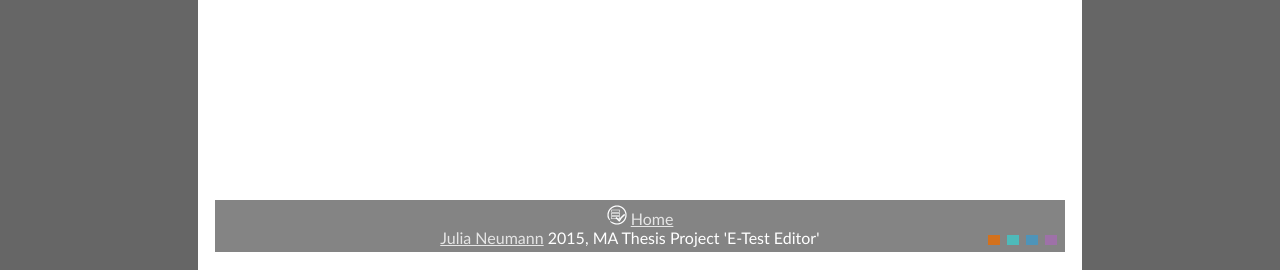
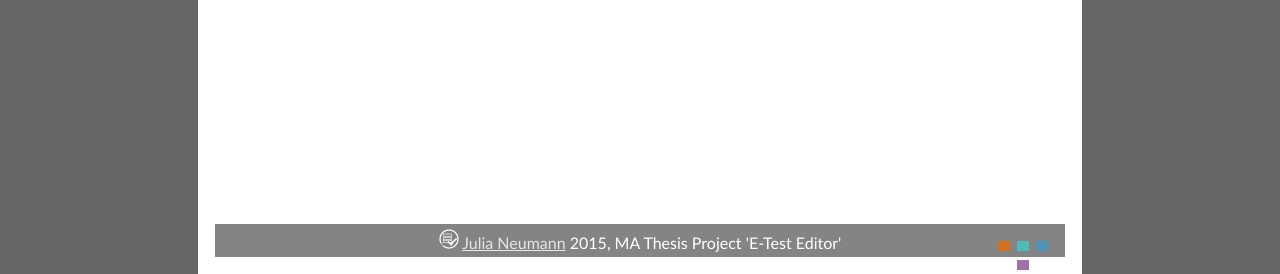
Before and after one commit to JuliaNeumann/e_tests, a PHP site: page /e_tests/ in a window 1280 px wide. Shown: the part 530-804 px from the top of the page. Run offline with PHP 8.4, Linux system fonts and the light colour scheme; data comes from the database, SQL or seed files in the repository; data that the repository does not hold is empty.

Commit message:
home link positioned on top right

```diff
--- a/css/styles_general.css
+++ b/css/styles_general.css
@@ -99,10 +99,6 @@ footer {
 	border-bottom: 17px solid white;
 }
 
-footer a {
-	color: #E5E5E5;
-}
-
 header, section, footer, aside, nav, main, article, figure { /*ensure HTML5 semantic elements to be displayed correctly in old browsers*/
     display: block;
 }
@@ -113,8 +109,8 @@ header, footer {
 	padding: 5px;
 }
 
-.push { /*makes footer stay at bottom of page*/
-    height: 70px;
+.push { /*makes footer stay at bottom of page, same height as footer*/
+    height: 46px;
 }
 
 section {
@@ -128,11 +124,17 @@ section {
 	padding: 0px;
 }
 
+#title_header {
+	margin-bottom: 17px;
+	/*border-top: 17px solid white;*/
+	font-size: 2em;
+}
+
 #wrapper { /*makes footer stay at bottom of page*/
     min-height: 100vh;
     height: auto !important;
     height: 100%;
-    margin: 0 auto -70px; /*negative value of the footer's & .push height */
+    margin: 0 auto -46px; /*negative value of the footer's & .push height */
 }
 
 /*************************************************************************************************************************/
@@ -152,8 +154,8 @@ button:focus, input[type="submit"]:focus { /*remove the default color border tha
 	outline: 0;
 }
 
-#contact_link {
-	margin-left: 52px; /*width of #color_chooser*/
+#app_icon {
+	margin-left: 71px; /*width of #color_chooser*/
 }
 
 .delete_notification_button {
@@ -168,6 +170,17 @@ button:focus, input[type="submit"]:focus { /*remove the default color border tha
 	font-style: italic;
 	color: #AE0000;
 	display: inline;
+}
+
+footer a {
+	color: #E5E5E5;
+}
+
+#home_link_container {
+	margin-bottom: 5px;
+	border-top: 2px solid white;
+	min-height: 10px;
+	font-size: 0.8em;
 }
 
 h3 {
@@ -204,12 +217,6 @@ label {
 	opacity: 0.5;
 }
 
-#title_header {
-	margin-bottom: 17px;
-	border-top: 17px solid white;
-	font-size: 2em;
-}
-
 /*************************************************************************************************************************/
 
 /*POSITIONS / DISPLAY*/
@@ -232,7 +239,8 @@ label {
 
 #color_chooser {
 	float: right;
-	width: 52spx;
+	width: 71px;
+	margin-top: 5px;
 }
 
 .color_button {
--- a/php_page_elements/page_footer.php
+++ b/php_page_elements/page_footer.php
@@ -7,8 +7,7 @@ PAGE FOOTER
 				<div class="push"></div> <!-- makes footer stay at bottom of page -->
 			</div> <!-- wrapper div -->
 			<footer id="page_footer">
-				<img src="<?php echo ROOT_PATH; ?>images/index_icon_white.png" id="page_icon" alt="Icon" width="20px" height="20px">
-				<a href="<?php echo ROOT_PATH; ?>index.php" id="home_link">Home</a><br>
+				<img src="<?php echo ROOT_PATH; ?>images/index_icon_white.png" id="app_icon" alt="Icon" width="20px" height="20px">
 				<a href="<?php echo ROOT_PATH; ?>php_support/contact_form.php" id="contact_link" target="_blank">Julia Neumann</a> 2015, MA Thesis Project 'E-Test Editor'
 				<div id="color_chooser" title="Choose your color!">
 					<button class="color_button" id="button_orange"></button>
--- a/php_page_elements/page_header.php
+++ b/php_page_elements/page_header.php
@@ -46,6 +46,15 @@ PAGE HEADER
 		</noscript>
 		<div id="content">
 			<div id="wrapper">
+				<div class="right_aligned" id="home_link_container">
+<?php
+				if ($section != "index") {
+?>
+					<a href="<?php echo ROOT_PATH; ?>index.php" id="home_link">Home</a>
+<?php
+				} //if
+?>
+				</div>
 				<header id="title_header">
 					<img src="<?php echo ROOT_PATH; ?>images/<?php echo $section; ?>_icon_white.png" id="page_icon" alt="Icon" width="35px" height="35px">
 					<?php echo $header_text; ?>
```
